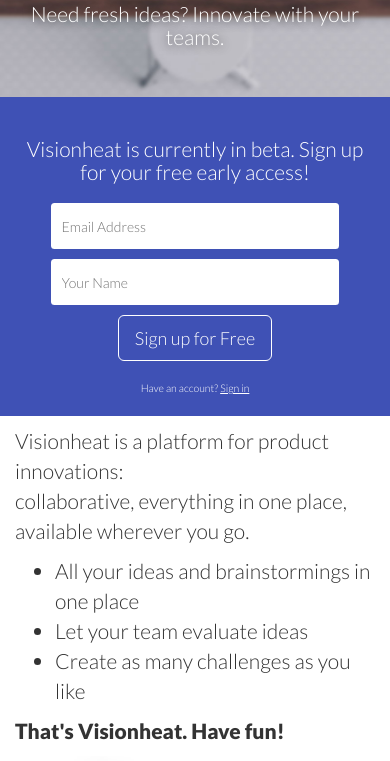
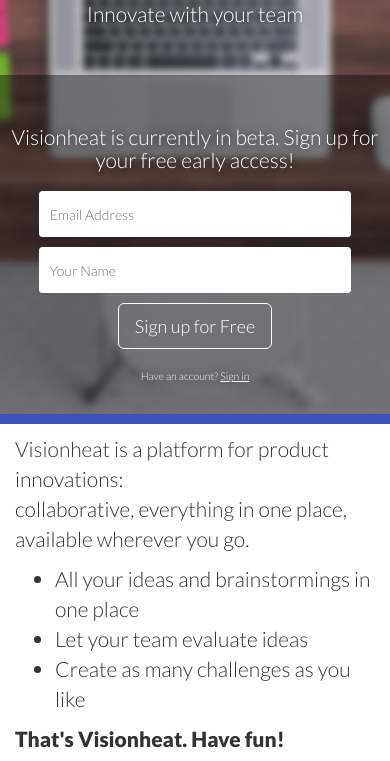
Before and after one commit to 720dreams/visionheat-page, a website: page app/index.html in a window 390 px wide. Shown: the part 223-984 px from the top of the page. Drawn offline with nearby package versions, Linux system fonts and the light colour scheme; files that its build step writes are made by us from their sources.

Commit message:
signup form improvments

```diff
--- a/app/index.html
+++ b/app/index.html
@@ -56,16 +56,12 @@
             <div class="col-sm-12">
                 <h1 class="bold text-center">Turn ideas into products</h1>
 
-                <h2 class="text-center">Need fresh ideas? Innovate with your teams.</h2>
+                <h2 class="text-center">Innovate with your team</h2>
             </div>
         </div>
     </div>
-</div>
-
-<div class="full-bg bg-primary">
-    <div class="container-fluid text-center">
     <div class="row">
-            <div class="col-sm-12">
+        <div class="col-sm-12 text-center signup-top">
             <h2>Visionheat is currently in beta. Sign up for your free early access!</h2>
 
             <div class="margin-signup">
@@ -80,10 +76,9 @@
                 <a href="https://app.visionheat.com/sign-in" class="underline">Sign in</a>
             </div>
         </div>
+    </div>
 
 
-        </div>
-    </div>
 </div>
 
 <div class="container-fluid">
@@ -187,7 +182,7 @@
             name = document.getElementById('name' + place);
 
         if (email.value && name.value) {
-            window.location.href = 'https://app.visionheat.com/sign-up?email='+encodeURIComponent(email.value)+'&name='+encodeURIComponent(name.value)
+            window.location.href = 'https://app.visionheat.com/sign-up?email=' + encodeURIComponent(email.value) + '&name=' + encodeURIComponent(name.value)
         } else {
             feedback.innerHTML = 'Please enter your email address and name';
         }
--- a/app/styles/main.scss
+++ b/app/styles/main.scss
@@ -122,16 +122,24 @@
         background-attachment: scroll;
     }
 
-    padding-bottom: 0;
-    height: 600px;
+    padding-bottom: 0px;
+    height: auto;
     color: $splash-color;
     text-shadow: 0 1px 10px rgba(0, 0, 0, .7);
 
     h1 {
         font-size: 4.5rem;
-        margin-top: 100px;
+        margin-top: 40px;
     }
 }
+
+.signup-top {
+    background-color: rgba(0, 0, 0, .4);
+    padding: 30px 15px;
+    margin-top: 40px;
+    border-bottom: 10px solid $primary;
+}
+
 
 ///////////////////////////////////////////
 //
@@ -190,19 +198,13 @@
 
     .hero {
         h1 {
-            margin-top: 80px;
+            font-size: 3.2rem;
+            margin-top: 30px;
         }
-        height: 450px;
     }
 }
 
 @media (max-width: 768px) {
-
-    .hero {
-        h1 {
-            font-size: 3.2rem;
-        }
-    }
 
     .upper-logo {
         max-width: 75px;
@@ -228,7 +230,6 @@
             font-size: 2.7rem;
             margin-top: 40px;
         }
-        height: 320px;
     }
 
     input[type=text], input[type=email] {
```
Lines whose indentation alone changed are shown as unchanged.
